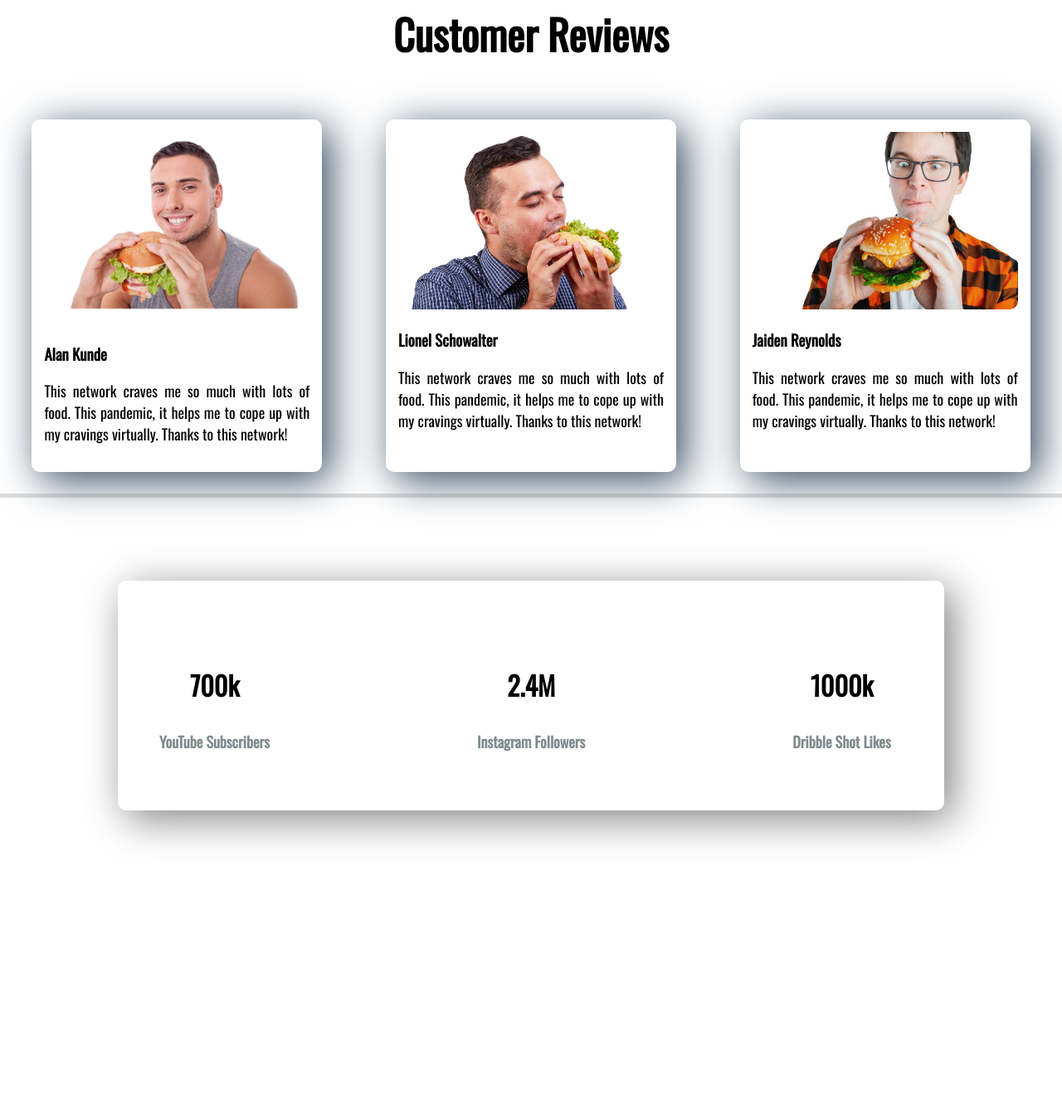
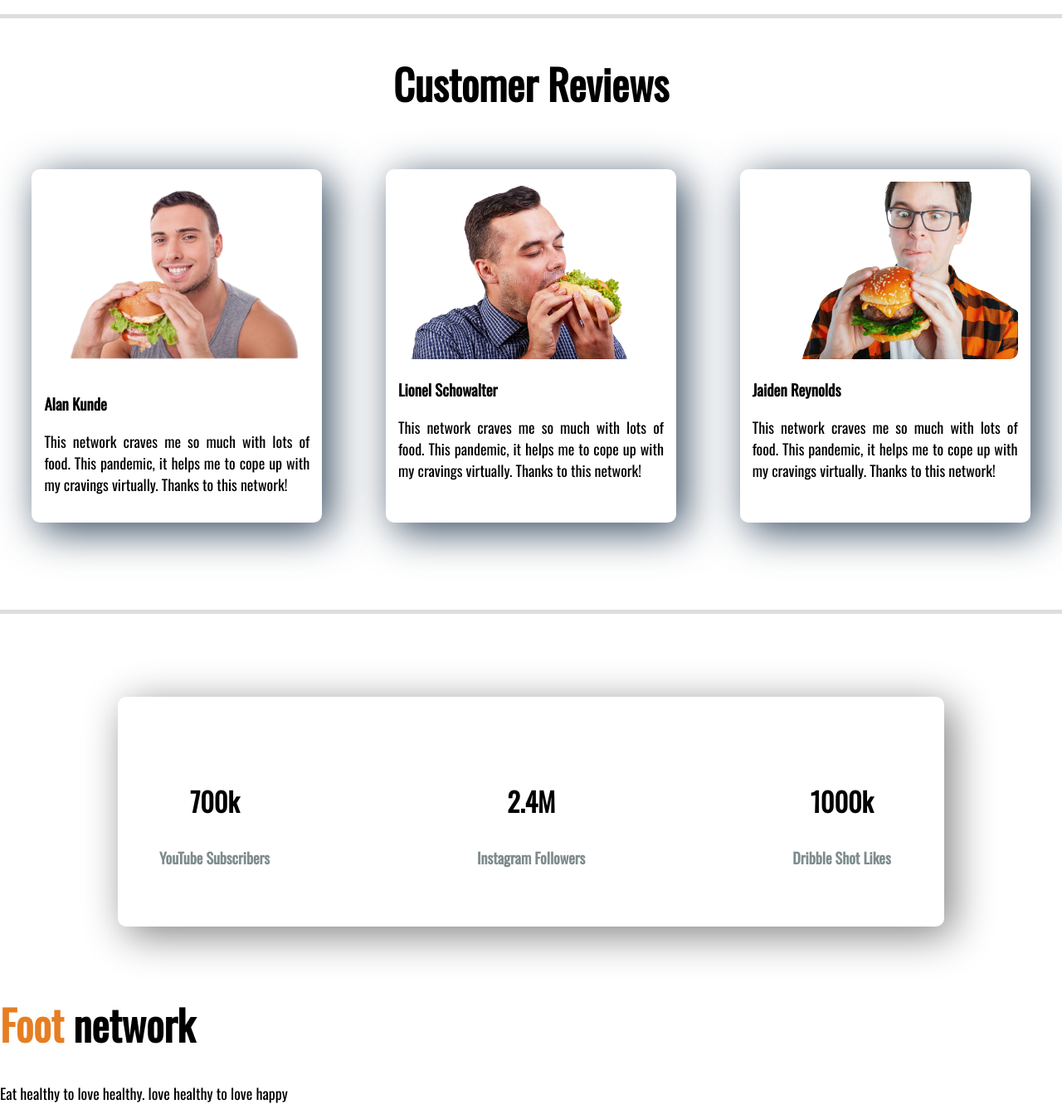
Before and after one commit to jibonghoshbd/food_network, a plain HTML site: page index.html in a window 1280 px wide. Shown: the part 1913-3262 px from the top of the page at 83% size. Before the commit the page ends 2970 px from the top, so only its background shows below. Drawn offline with nearby package versions, Linux system fonts and the light colour scheme.

Commit message:
footer area html

```diff
--- a/css/style.css
+++ b/css/style.css
@@ -53,6 +53,7 @@ img{
     width: 70%;
     margin: auto;
     text-align: center;
+    margin-top: 80px;
 }
 .my_recipes_wrapper {
     display: flex;
@@ -105,6 +106,7 @@ img{
     margin: 100px 0px;
     border-top: 5px solid #ddd;
     border-bottom: 5px solid #ddd;
+    padding-bottom: 80px;
 }
 #customer_reviews h1 {
     text-align: center;
--- a/index.html
+++ b/index.html
@@ -138,6 +138,10 @@
             </div>
         </div>
     </section>
+    <footer id="footer_area">
+        <h1><span class="font_color">Foot</span> network</h1>
+        <p>Eat healthy to love healthy. love healthy to love happy</p>
+    </footer>
 </body>
 
 </html>
```
